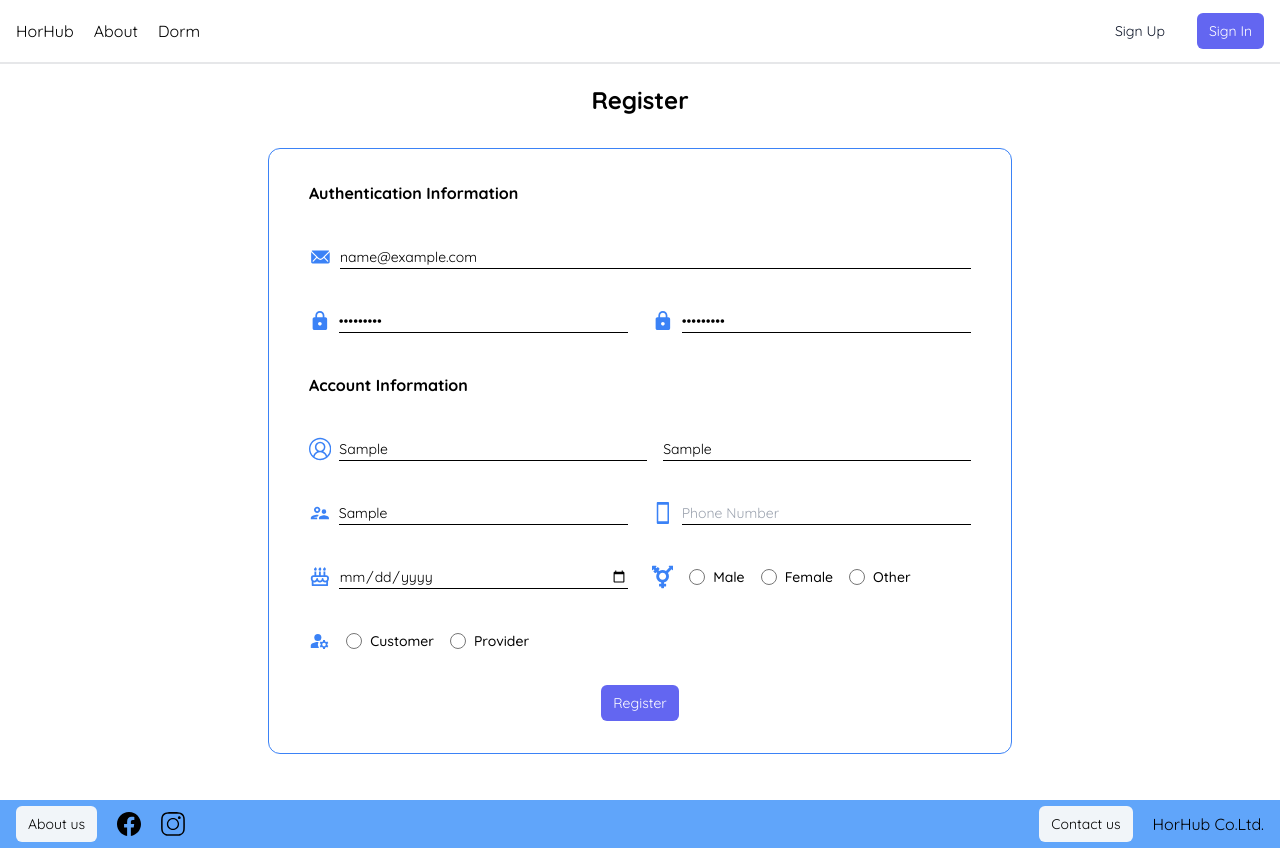
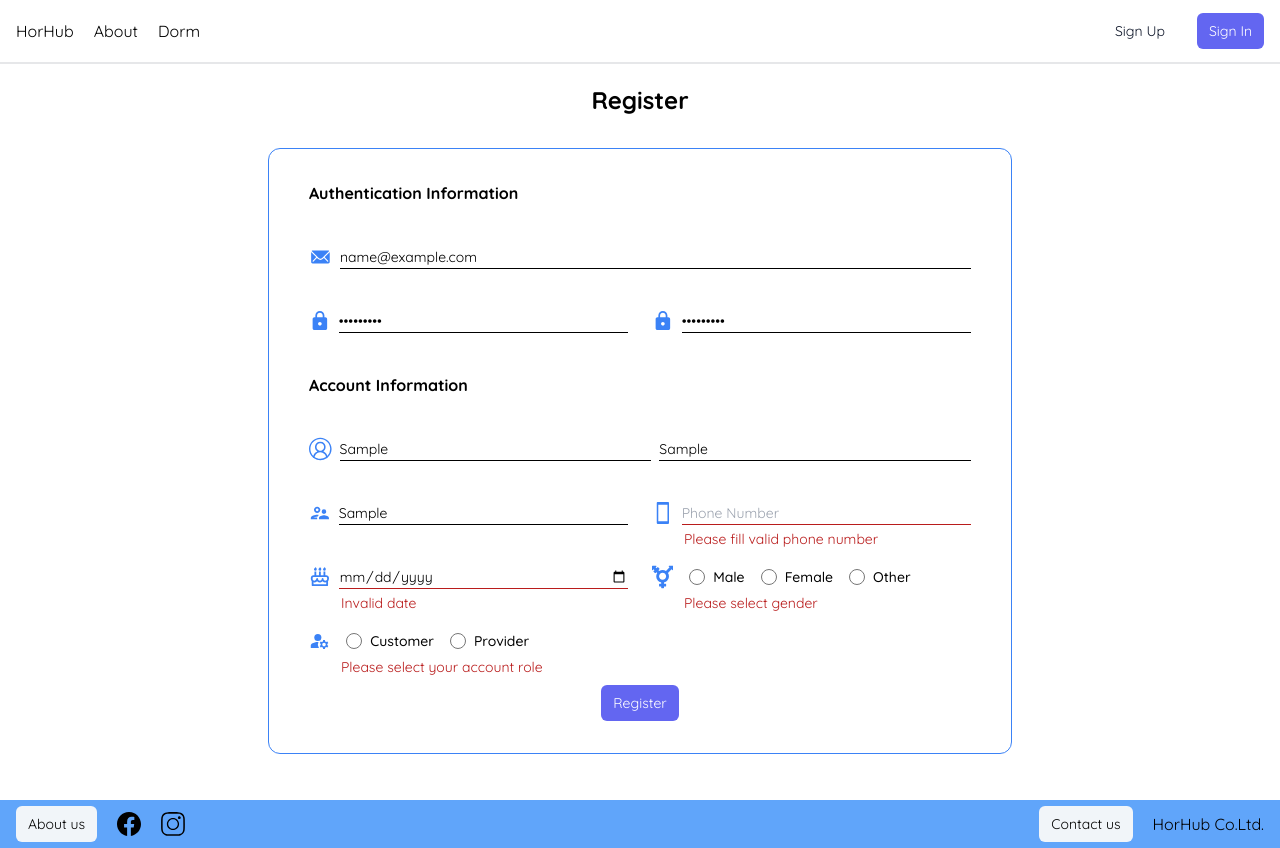
Before and after one commit to 2110366-2566-2/HorHub, a React (Create React App) app in the folder frontend/: page /register in a window 1280 px wide. Both pictures are taken after typing "name@example.com", "Sample123", "Sample123", "Sample", "Sample", "Sample" into the empty fields and a click on the button "Register". Built offline with nearby package versions, Linux system fonts and the light colour scheme.

Commit message:
feat: error message invalidate

```diff
--- a/frontend/src/pages/register/RegisterPage.tsx
+++ b/frontend/src/pages/register/RegisterPage.tsx
@@ -9,10 +9,6 @@ import { MdManageAccounts } from "react-icons/md";
 import { z } from "zod";
 import { SubmitHandler, useForm } from "react-hook-form";
 import { zodResolver } from '@hookform/resolvers/zod';
-
-
-
-
 
 export default function RegisterPage() {
 
@@ -26,8 +22,8 @@ export default function RegisterPage() {
     phoneNumber: z.string().trim().length(10, {message: 'Please fill valid phone number'})
                   .refine((value) => /[0-9]{10}/.test(value), {message: 'Please fill valid phone number'}),
     birthDate: z.coerce.date(),
-    gender: z.string().trim().min(1, {message: 'Please select gender'}),
-    role: z.string().trim().min(1, {message: 'Please select role'})
+    gender: z.string({invalid_type_error: 'Please select gender'}).trim().min(1, {message: 'Please select gender'}),
+    role: z.string({invalid_type_error: 'Please select role'}).trim().min(1, {message: 'Please select role'})
 
   })
   .refine((data) => data.password === data.confirmPassword, {
@@ -52,87 +48,104 @@ export default function RegisterPage() {
         <form onSubmit={handleSubmit(onSubmit)} className="mx-10 mt-8 flex flex-col items-center gap-8">
           <div className="grid grid-cols-1 lg:grid-cols-2 w-full gap-6 gap-y-10">
 
-
-
-
-
             <div className="w-full lg:col-span-2">
               <span className="font-bold text-base">Authentication Information</span>
             </div>
 
-            <div className="flex flex-row lg:col-span-2">
+            <div className="relative flex flex-row lg:col-span-2">
               <IoIosMail className='h-6 w-6 place-self-center text-blue-500' />
               <input
               type="text"
               placeholder="Email address"
-              className="ml-2 border-0 border-b border-black outline-0 w-full"
+              className={`ml-2 border-0 border-b outline-0 w-full ${errors.email ? "border-red-700" : "border-black"}`}
               {...register('email')} />
+              {
+                errors.email && <div className="absolute pl-8 -bottom-1 translate-y-full text-red-700">{errors.email.message}</div>
+              }
             </div>
 
-            <div className="flex flex-row">
+            <div className="relative flex flex-row">
               <MdLock className='h-6 w-6 place-self-center text-blue-500' />
               <input
               type="password"
               placeholder="Password"
-              className="ml-2 border-0 border-b border-black outline-0 w-full"
+              className={`ml-2 border-0 border-b outline-0 w-full ${errors.password ? "border-red-700" : "border-black"}`}
               {...register('password')} />
+              {
+                errors.password && <div className="absolute pl-8 -bottom-1 translate-y-full text-red-700">{errors.password.message}</div>
+              }
             </div>
 
-            <div className="flex flex-row">
+            <div className="relative flex flex-row">
               <MdLock className='h-6 w-6 place-self-center text-blue-500' />
               <input
               type="password"
               placeholder="Confirm Password"
-              className="ml-2 border-0 border-b border-black outline-0 w-full"
+              className={`ml-2 border-0 border-b outline-0 w-full ${errors.confirmPassword ? "border-red-700" : "border-black"}`}
               {...register('confirmPassword')} />
+              {
+                errors.confirmPassword && <div className="absolute pl-8 -bottom-1 translate-y-full text-red-700">{errors.confirmPassword.message}</div>
+              }
             </div>
 
             <div className="w-full lg:col-span-2">
               <span className="font-bold text-base">Account Information</span>
             </div>
 
-            <div className="flex flex-row lg:col-span-2">
+            <div className="relative flex flex-row lg:col-span-2">
               <VscAccount className='h-6 w-6 place-self-center text-blue-500' />
               <input
               type="text"
               placeholder="First Name"
-              className="ml-2 border-0 border-b border-black outline-0 w-1/2"
+              className={`ml-2 border-0 border-b outline-0 w-1/2 ${(errors.firstName || errors.lastName) ? "border-red-700" : "border-black"}`}
               {...register('firstName')} />
               <input
               type="text"
               placeholder="Last Name"
-              className="ml-4 border-0 border-b border-black outline-0 w-1/2"
+              className={`ml-2 border-0 border-b outline-0 w-1/2 ${(errors.firstName || errors.lastName) ? "border-red-700" : "border-black"}`}
               {...register('lastName')} />
+              {
+                (errors.firstName || errors.lastName) && <div className="absolute pl-8 -bottom-1 translate-y-full text-red-700">Please fill both first and last name</div>
+              }
             </div>
 
-            <div className="flex flex-row">
+            <div className="relative flex flex-row">
               <MdOutlineSupervisorAccount className='h-6 w-6 place-self-center text-blue-500' />
               <input
               type="text"
               placeholder="Display Name"
-              className="ml-2 border-0 border-b border-black outline-0 w-full"
+              className={`ml-2 border-0 border-b outline-0 w-full ${errors.displayName ? "border-red-700" : "border-black"}`}
               {...register('displayName')} />
+              {
+                errors.displayName && <div className="absolute pl-8 -bottom-1 translate-y-full text-red-700">{errors.displayName.message}</div>
+              }
             </div>
 
-            <div className="flex flex-row">
+            <div className="relative flex flex-row">
               <IoPhonePortraitSharp className='h-6 w-6 place-self-center text-blue-500' />
               <input
               type="tel"
               placeholder="Phone Number"
-              className="ml-2 border-0 border-b border-black outline-0 w-full"
+              className={`ml-2 border-0 border-b outline-0 w-full ${errors.phoneNumber ? "border-red-700" : "border-black"}`}
               {...register('phoneNumber')} />
+              {
+                errors.phoneNumber && <div className="absolute pl-8 -bottom-1 translate-y-full text-red-700">{errors.phoneNumber.message}</div>
+              }
             </div>
 
-            <div className="flex flex-row">
+            <div className="relative flex flex-row">
               <RiCake2Line className='h-6 w-6 place-self-center text-blue-500' />
               <input
               type="date"
               placeholder="Birthdate"
-              className="ml-2 border-0 border-b border-black outline-0 w-full"
+              className={`ml-2 border-0 border-b outline-0 w-full ${errors.birthDate ? "border-red-700" : "border-black"}`}
               {...register('birthDate')} />
+              {
+                errors.birthDate && <div className="absolute pl-8 -bottom-1 translate-y-full text-red-700">{errors.birthDate.message}</div>
+              }
             </div>
 
-            <div className="flex flex-row">
+            <div className="relative flex flex-row">
               <FaTransgenderAlt className='h-6 w-6 place-self-center text-blue-500' />
               <div className="ml-4 w-full flex gap-4">
                 <div className="hover:cursor-pointer flex items-center">
@@ -163,9 +176,12 @@ export default function RegisterPage() {
                   <label htmlFor="Other" className="text-sm font-medium ml-2 hover:cursor-pointer">Other</label>
                 </div>
               </div>
+              {
+                errors.gender && <div className="absolute pl-8 -bottom-1 translate-y-full text-red-700">Please select gender</div>
+              }
             </div>
 
-            <div className="flex flex-row">
+            <div className="relative flex flex-row">
               <MdManageAccounts className='h-6 w-6 place-self-center text-blue-500' />
               <div className="ml-4 w-full flex gap-4">
                 <div className="hover:cursor-pointer flex items-center">
@@ -187,7 +203,11 @@ export default function RegisterPage() {
                   <label htmlFor="provider" className="text-sm font-medium ml-2 hover:cursor-pointer">Provider</label>
                 </div>
               </div>
+              {
+                errors.role && <div className="absolute pl-8 -bottom-1 translate-y-full text-red-700">Please select your account role</div>
+              }
             </div>
+
           </div>
           <button type="submit" className="primary-button">
             Register
```
